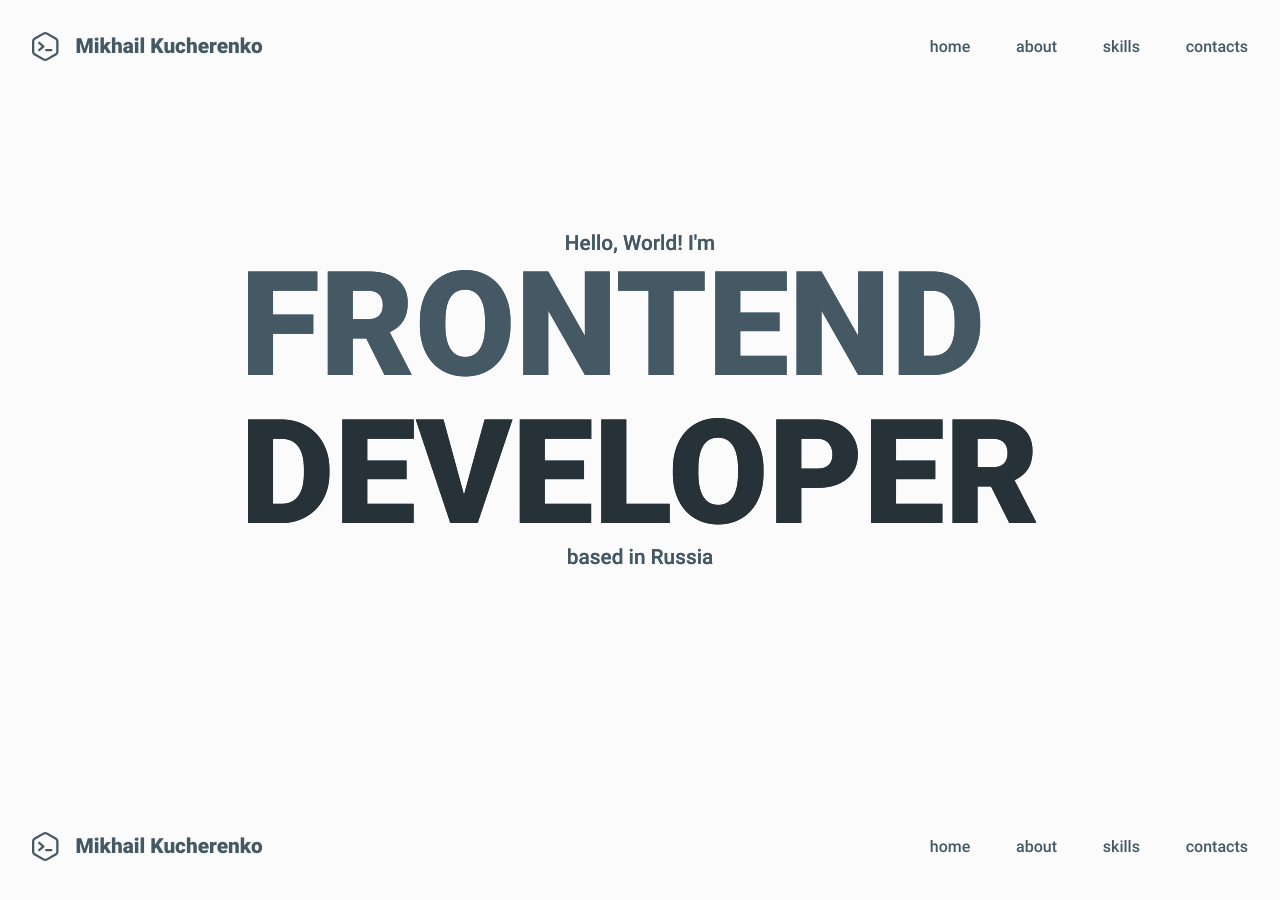
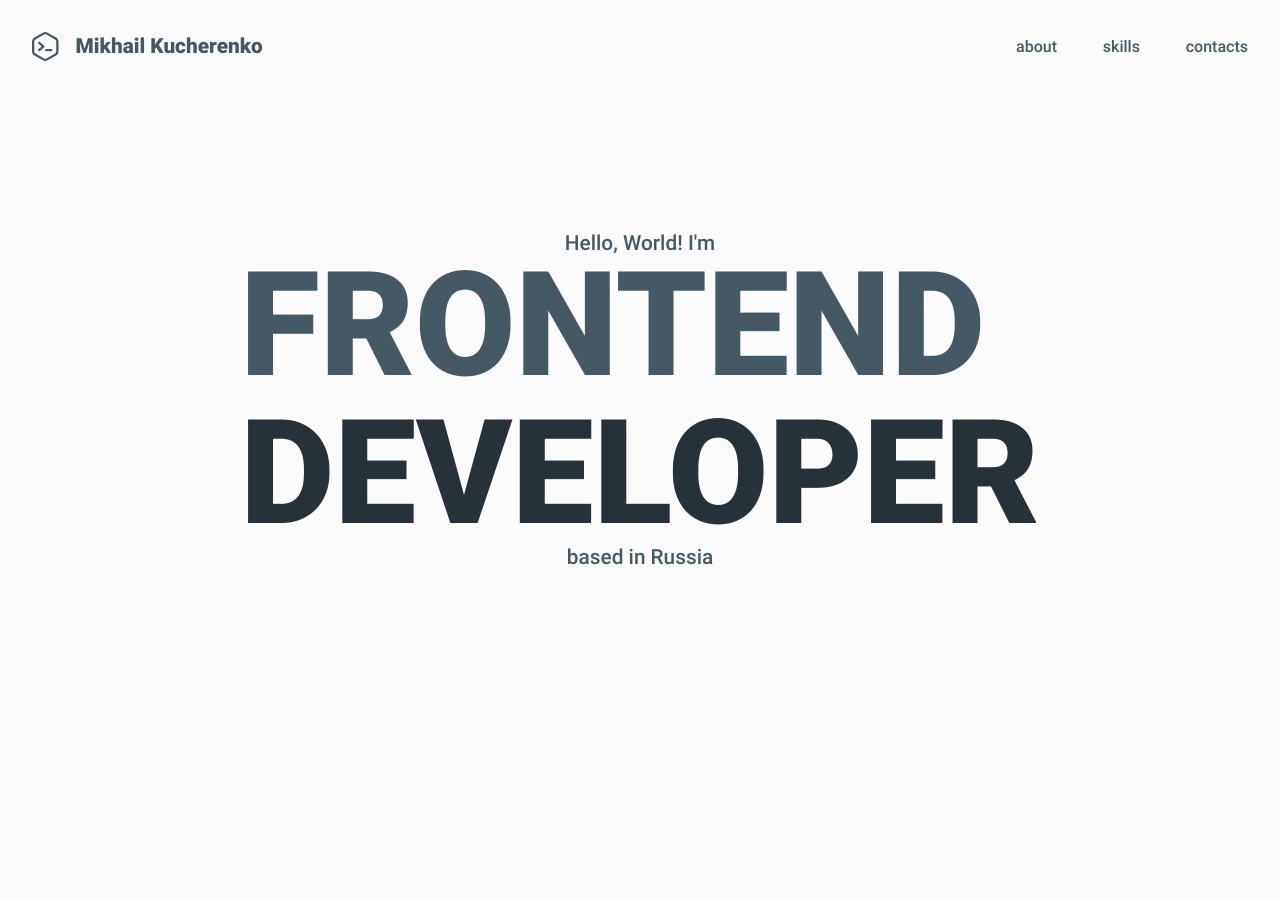
Before and after one commit to alexeevch/kucherenko-site, a Vue app: page / in a window 1280 px wide. Shown: the top 900 px of the page. After the commit the page ends 800 px from the top, so only its background shows below. Built offline with nearby package versions, Linux system fonts and the light colour scheme.

Commit message:
Delete unused code

```diff
--- a/src/App.vue
+++ b/src/App.vue
@@ -1,5 +1,4 @@
 <template>
-  <HomeView />
   <MainLayout>
     <router-view />
   </MainLayout>
@@ -7,8 +6,4 @@
 
 <script setup lang="ts">
 import MainLayout from "@/components/layouts/MainLayout.vue";
-import HomeView from "@/views/HomeView.vue";
-import AboutView from "@/views/AboutView.vue";
-import SkillsView from "@/views/SkillsView.vue";
-import ContactsView from "@/views/ContactsView.vue";
 </script>
--- a/src/components/layouts/HeaderLayout.vue
+++ b/src/components/layouts/HeaderLayout.vue
@@ -8,9 +8,6 @@
     </div>
 
     <nav class="header__nav nav">
-      <div class="nav__item">
-        <router-link to="/home">home</router-link>
-      </div>
       <div class="nav__item">
         <router-link to="/about">about</router-link>
       </div>
```
